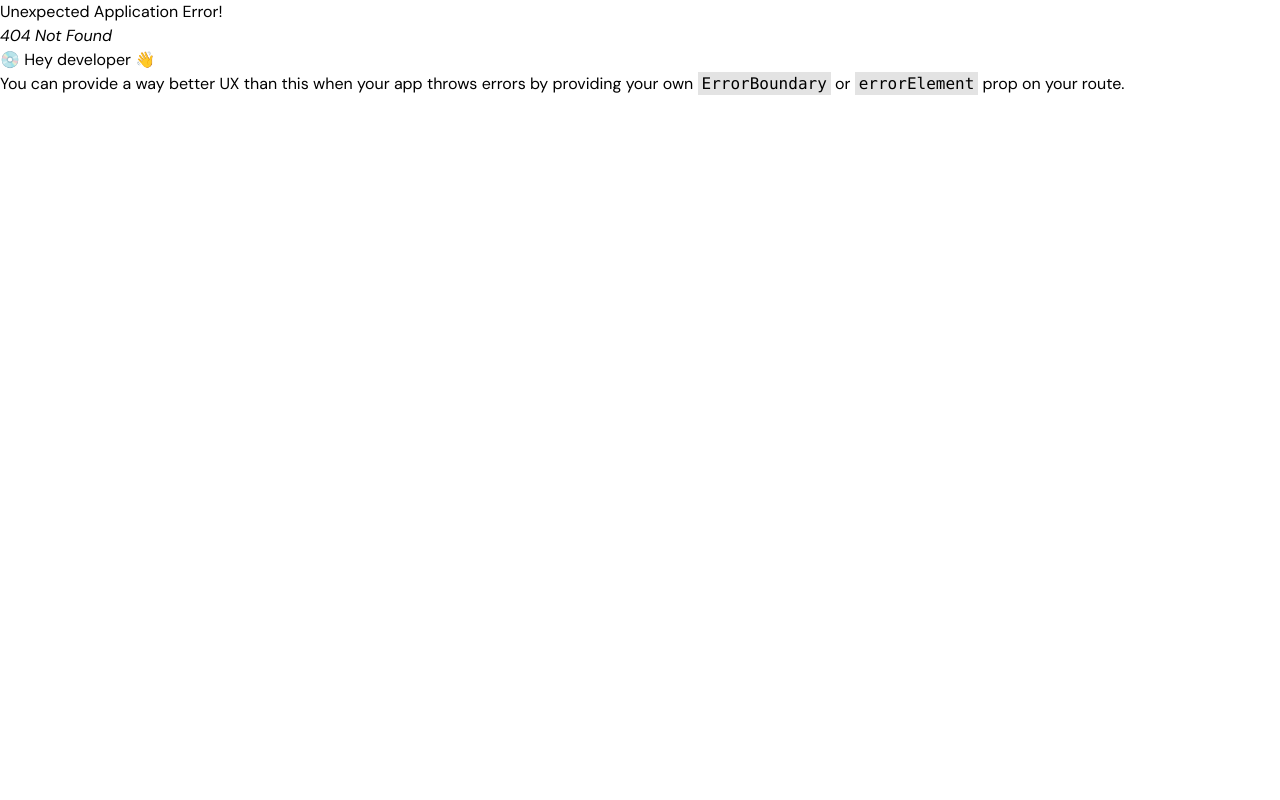
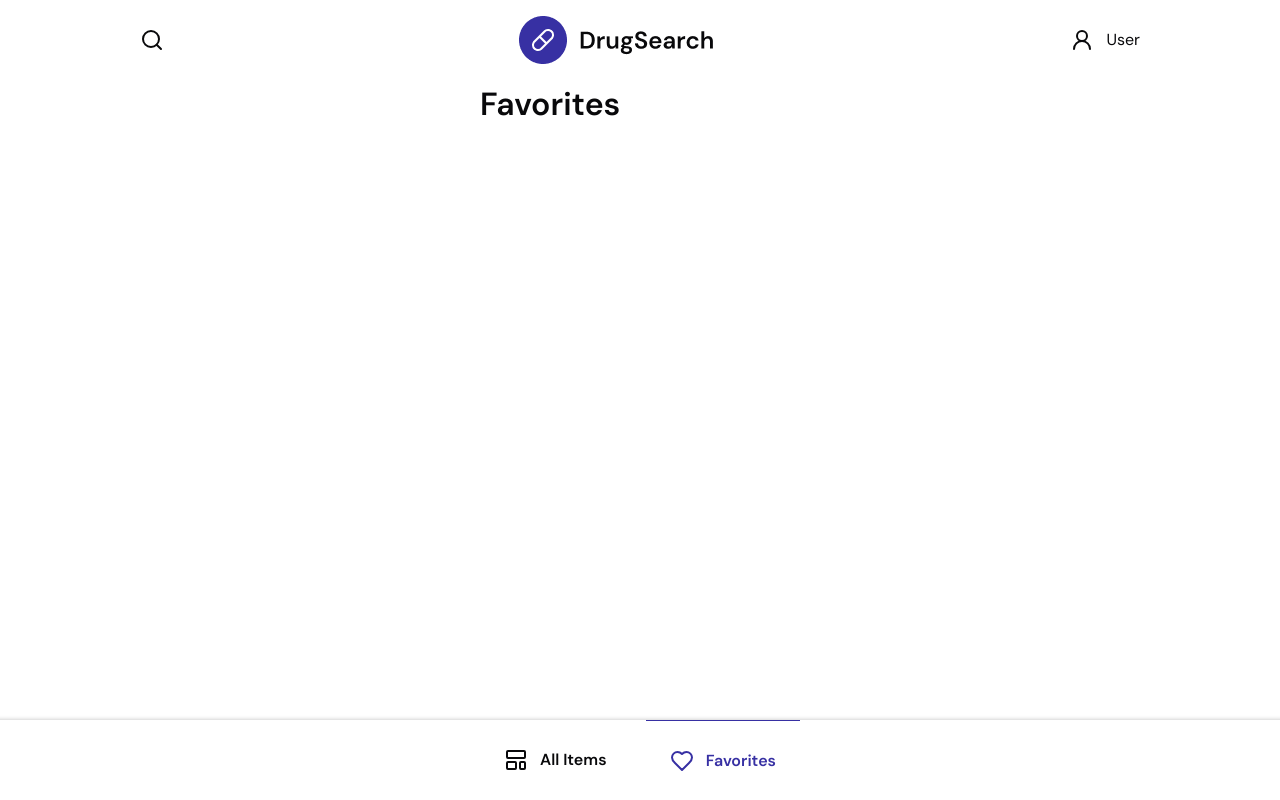
Before and after one commit to AlissonSilva07/teste-icc-drug-search, a React (Vite) app: page /favorites in a window 1280 px wide. Before the commit this address had no page. Built offline with nearby package versions, Linux system fonts and the light colour scheme.

Commit message:
feat: implement routing system to deal with the changing of pages

```diff
--- a/src/modules/drugSearch/components/tabs/allItems.tsx
+++ /dev/null
@@ -1,36 +0,0 @@
-import { useEffect } from "react";
-import { useDrugs } from "../../hooks/useDrugs";
-import { DrugsList } from "../home/drugsList";
-import { FeaturedDrug } from "../home/featuredDrug";
-import { Pagination } from "../../../../shared/components/pagination";
-import { Separator } from "../../../../shared/components/separator";
-
-function AllItemsTab() {
-    const { skip, limit, drugsList, feturedDrug, handleNextPage, handlePrevPage, getCurrentPage, getDrugs, getFeaturedDrug } = useDrugs();
-
-    useEffect(() => {
-        getDrugs(skip.value);
-        getFeaturedDrug()
-    }, [skip.value]);
-
-    return (
-        <section className="h-full px-[480px] flex flex-col items-start gap-6">
-            <div className="w-full flex items-center justify-between">
-                <h1 className="text-zinc-950 text-[32px] font-semibold">All Items</h1>
-                <div className="flex items-center gap-3">
-                    <Pagination
-                        pageCount={`${getCurrentPage(skip.value, limit.value)} out of 10`}
-                        actionNext={handleNextPage}
-                        disabledNext={skip.value === 36}
-                        actionPrev={handlePrevPage}
-                        disabledPrev={skip.value === 0}
-                    />
-                </div>
-            </div>
-            <FeaturedDrug feturedDrug={feturedDrug && feturedDrug.value} />
-            <Separator />
-            <DrugsList drugsList={drugsList && drugsList.value} />
-        </section>
-    );
-}
-export { AllItemsTab }
--- a/src/modules/drugSearch/components/tabs/drugsTabs.tsx
+++ /dev/null
@@ -1,44 +0,0 @@
-import { useEffect, useState } from "react";
-import { AllItemsTab } from "./allItems";
-import { FavoritesTab } from "./favorites";
-import { TabRenderer } from "./tabRenderer";
-
-export type TabType = 'All Items' | 'Favorites'
-
-export type Tab = {
-    name: TabType;
-    element: JSX.Element;
-};
-
-function DrugsTabs() {
-
-    const [tabMode, setTabMode] = useState<TabType>('All Items');
-    const [currentTab, setCurrentTab] = useState<Tab | undefined>(undefined);
-
-    const tabs: Tab[] = [
-        {
-            name: 'All Items',
-            element: <AllItemsTab />
-        },
-        {
-            name: 'Favorites',
-            element: <FavoritesTab />
-        }
-    ];
-
-    useEffect(() => {
-        setCurrentTab(tabs.find(t => t.name === 'All Items'))
-    }, [])
-
-    return (
-        <div className="flex-1 bg-white flex flex-col items-start">
-            {currentTab && (
-                <TabRenderer>
-                    {currentTab.element}
-                </TabRenderer>
-            )}
-        </div>
-    )
-}
-
-export { DrugsTabs };
--- a/src/modules/drugSearch/components/tabs/favorites.tsx
+++ /dev/null
@@ -1,9 +0,0 @@
-function FavoritesTab() {
-    return (
-        <section className="h-full px-[480px] flex flex-col items-start">
-
-        </section>
-    )
-}
-
-export { FavoritesTab }
--- a/src/modules/drugSearch/components/tabs/tabRenderer.tsx
+++ /dev/null
@@ -1,15 +0,0 @@
-import React from 'react'
-
-interface ITabRenderer {
-    children: React.ReactNode
-}
-
-const TabRenderer = ({ children }: ITabRenderer) => {
-    return (
-        <div className='flex-1 w-full flex flex-col'>
-            {children}
-        </div>
-    )
-}
-
-export { TabRenderer }
--- a/src/modules/drugSearch/page/index.tsx
+++ b/src/modules/drugSearch/page/index.tsx
@@ -1,13 +1,36 @@
-import { BottomNav } from "../../../shared/components/bottomNav"
-import { Navbar } from "../../../shared/components/navbar"
-import { DrugsTabs } from "../components/tabs/drugsTabs"
+import { useEffect } from "react";
+import { Pagination } from "../../../shared/components/pagination";
+import { Separator } from "../../../shared/components/separator";
+import { DrugsList } from "../components/home/drugsList";
+import { FeaturedDrug } from "../components/home/featuredDrug";
+import { useDrugs } from "../hooks/useDrugs";
 
 function HomePage() {
+    const { skip, limit, drugsList, feturedDrug, handleNextPage, handlePrevPage, getCurrentPage, getDrugs, getFeaturedDrug } = useDrugs();
+
+    useEffect(() => {
+        getDrugs(skip.value);
+        getFeaturedDrug()
+    }, [skip.value]);
     return (
         <main className="relative w-full bg-white">
-            <Navbar />
-            <DrugsTabs />
-            <BottomNav />
+            <section className="h-full px-[480px] flex flex-col items-start gap-6">
+                <div className="w-full flex items-center justify-between">
+                    <h1 className="text-zinc-950 text-[32px] font-semibold">All Items</h1>
+                    <div className="flex items-center gap-3">
+                        <Pagination
+                            pageCount={`${getCurrentPage(skip.value, limit.value)} out of 10`}
+                            actionNext={handleNextPage}
+                            disabledNext={skip.value === 36}
+                            actionPrev={handlePrevPage}
+                            disabledPrev={skip.value === 0}
+                        />
+                    </div>
+                </div>
+                <FeaturedDrug feturedDrug={feturedDrug && feturedDrug.value} />
+                <Separator />
+                <DrugsList drugsList={drugsList && drugsList.value} />
+            </section>
         </main>
     )
 }
--- a/src/modules/drugSearch/routes/index.routes.tsx
+++ b/src/modules/drugSearch/routes/index.routes.tsx
@@ -1,10 +1,20 @@
 import { RouteObject } from "react-router-dom";
 import { HomePage } from "../page";
+import { BaseLayout } from "../../../shared/components/baseLayout";
+import { FavoritesPage } from "../submodules/favorites/page";
 
 const homeRoutes: RouteObject[] = [
     {
         path: '/',
-        element: <HomePage />
+        element: <BaseLayout>
+                    <HomePage />
+                </BaseLayout>
+    },
+    {
+        path: '/favorites',
+        element: <BaseLayout>
+                    <FavoritesPage />
+                </BaseLayout>
     }
 ]
 
--- /dev/null
+++ b/src/modules/drugSearch/submodules/favorites/page/index.tsx
@@ -0,0 +1,11 @@
+function FavoritesPage() {
+    return (
+        <main className="relative w-full bg-white">
+            <section className="h-full px-[480px] flex flex-col items-start gap-6">
+                <h1 className="text-zinc-950 text-[32px] font-semibold">Favorites</h1>
+            </section>
+        </main>
+    )
+}
+
+export { FavoritesPage }
--- /dev/null
+++ b/src/shared/components/baseLayout.tsx
@@ -0,0 +1,18 @@
+import { BottomNav } from "./bottomNav"
+import { Navbar } from "./navbar"
+
+interface IBaseLayout {
+    children: React.ReactNode
+}
+
+function BaseLayout({ children }: IBaseLayout) {
+    return (
+        <main className="w-full h-screen">
+            <Navbar />
+                {children}
+            <BottomNav />
+        </main>
+    )
+}
+
+export { BaseLayout }
--- a/src/shared/components/bottomNav.tsx
+++ b/src/shared/components/bottomNav.tsx
@@ -1,16 +1,23 @@
 import { Heart, LayoutTemplate } from "lucide-react"
+import { NavLink } from "react-router-dom"
 
 function BottomNav() {
     return (
         <nav className="fixed bottom-0 h-20 w-full bg-white flex items-center px-[480px] justify-between shadow-[5px_17px_4.5px_17px_rgba(0,0,0,0.25)]">
-            <button className="h-full px-6 flex items-center justify-center gap-3 border-t border-indigo-800 text-indigo-800 hover:bg-indigo-100">
+            <NavLink to='/' className={({ isActive }) =>
+                isActive ? "h-full px-6 flex items-center justify-center gap-3 border-t border-indigo-800 text-indigo-800 hover:bg-indigo-100"
+                    : "h-full px-6 flex items-center justify-center gap-3 text-zinc-950 hover:bg-indigo-100"
+            }>
                 <LayoutTemplate className="size-6" />
                 <p className="font-semibold">All Items</p>
-            </button>
-            <button className="h-full px-6 flex items-center justify-center gap-3 text-zinc-950 hover:bg-indigo-100">
+            </NavLink>
+            <NavLink to='/favorites' className={({ isActive }) =>
+                isActive ? "h-full px-6 flex items-center justify-center gap-3 border-t border-indigo-800 text-indigo-800 hover:bg-indigo-100"
+                    : "h-full px-6 flex items-center justify-center gap-3 text-zinc-950 hover:bg-indigo-100"
+            }>
                 <Heart className="size-6" />
                 <p className="font-semibold">Favorites</p>
-            </button>
+            </NavLink>
         </nav>
     )
 }
--- a/src/shared/components/modalSearch.tsx
+++ b/src/shared/components/modalSearch.tsx
@@ -18,7 +18,6 @@ function ModalSearch({ onClose }: IModalSearch) {
             }
         }, 750);
         return () => clearTimeout(debounce);
-        // eslint-disable-next-line react-hooks/exhaustive-deps
     }, [query]);
 
     return (
```
